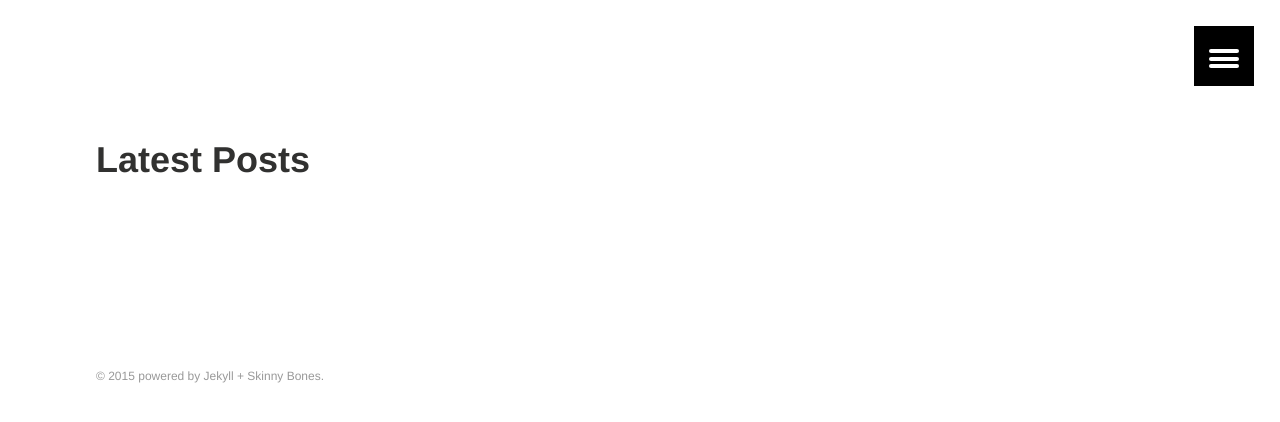
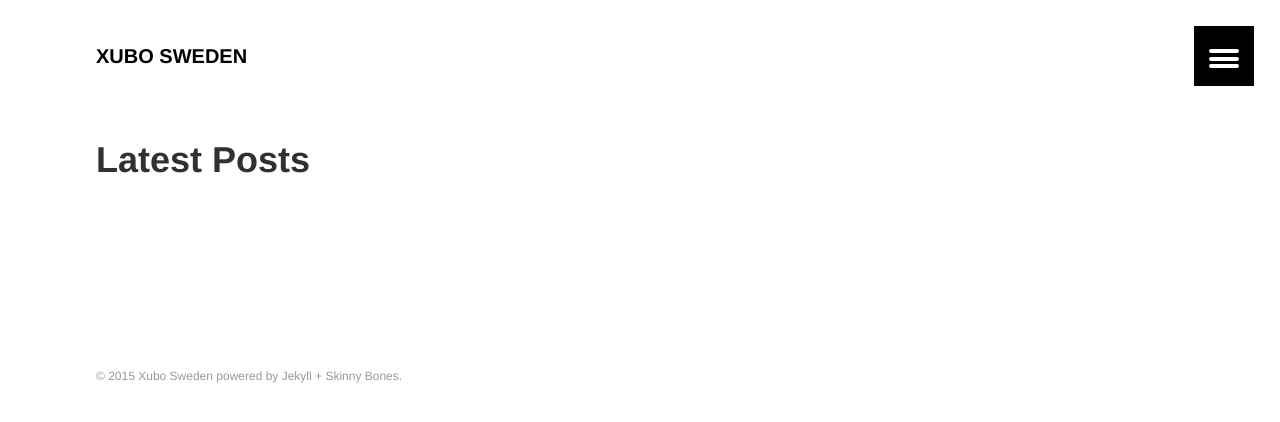
Before and after one commit to deene/xubo-sweden, a Jekyll site: the page built from index.md, in a window 1280 px wide. Shown: the top 422 px of the page. Built offline with Jekyll 4.4.1, drawn with Linux system fonts in a browser that asks for light colours.

Commit message:
edit config

```diff
--- a/_config.yml
+++ b/_config.yml
@@ -1,11 +1,11 @@
 # Site wide configuration
 
-title:
-description:
+title: Xubo Sweden
+description: The official site of Xubo Sweden
 logo: # 120x120 px default image used for Twitter summary card
 teaser: # 400x250 px default teaser image used in image archive grid
 locale:
-url:
+url: http://deene.github.io/xubo-sweden
 
 # Jekyll configuration
 
```
